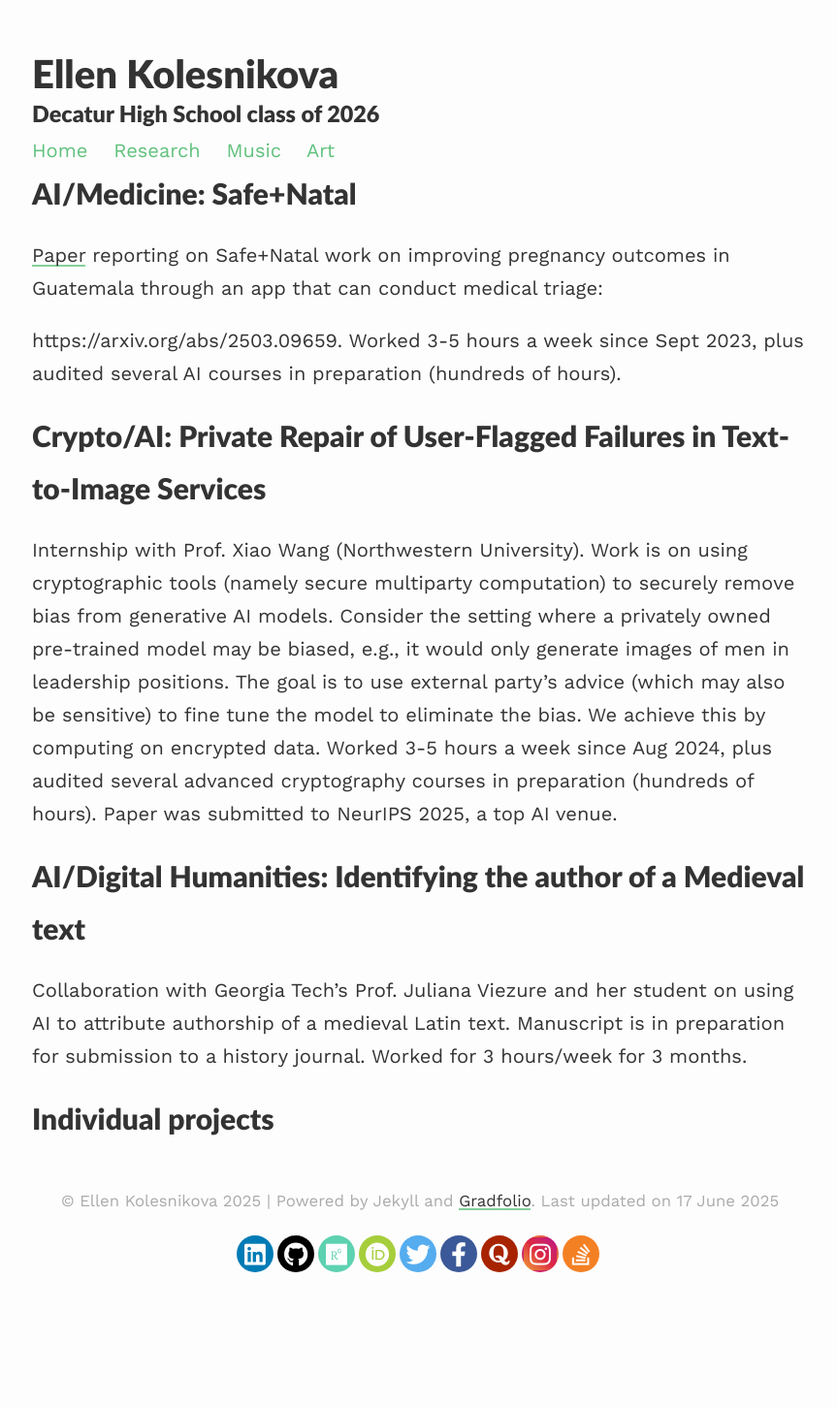
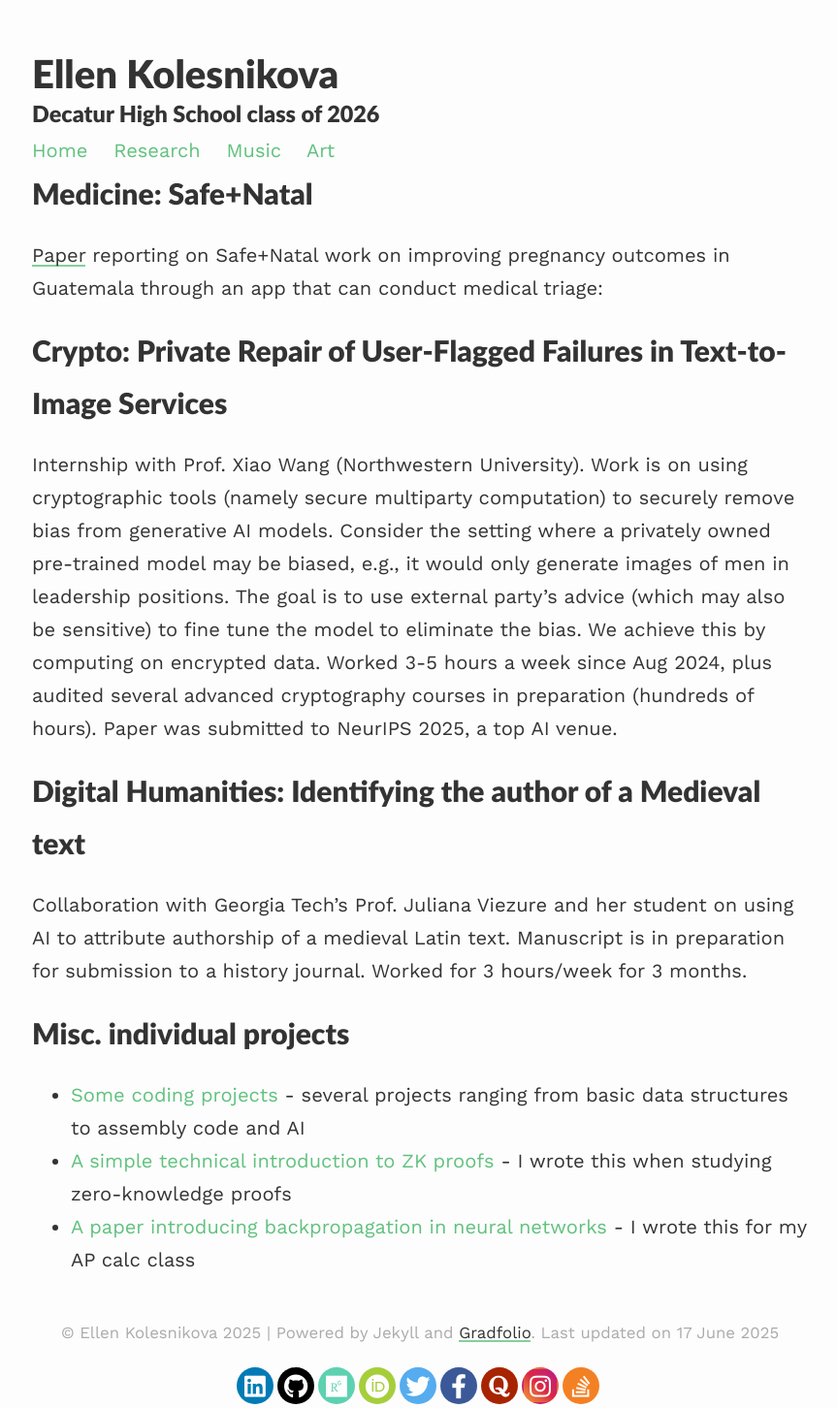
Before and after one commit to ellenkolesnikova/ellenkolesnikova.github.io, a Jekyll site: the page built from research.md, in a window 1280 px wide. Shown: the whole page at 97% size, without its empty margins (207-1070 px from the left). Built offline with Jekyll 4.4.1, drawn with Linux system fonts in a browser that asks for light colours; nearby versions of some CDN libraries; before the commit the page ends 1316 px from its top, so only the background shows below that.

Commit message:
Update research.md

```diff
--- a/research.md
+++ b/research.md
@@ -2,25 +2,25 @@
 layout: default
 ---
 
-AI/Medicine: Safe+Natal
+Medicine: Safe+Natal
 ============
-[Paper](http://www.unexpected-vortices.com/sw/rippledoc/quick-markdown-example.html){:target="_blank"} reporting on Safe+Natal work on improving pregnancy outcomes in Guatemala through an app that can conduct medical triage:
+[Paper](https://arxiv.org/abs/2503.09659){:target="_blank"} reporting on Safe+Natal work on improving pregnancy outcomes in Guatemala through an app that can conduct medical triage:
 
 
 
-https://arxiv.org/abs/2503.09659. Worked 3-5 hours a week since Sept 2023, plus audited several AI courses in preparation (hundreds of hours).
 
-
-
-Crypto/AI: Private Repair of User-Flagged Failures in Text-to-Image Services
+Crypto: Private Repair of User-Flagged Failures in Text-to-Image Services
 ============
 Internship with Prof. Xiao Wang (Northwestern University). Work is on using cryptographic tools (namely secure multiparty computation) to securely remove bias from generative AI models. Consider the setting where a privately owned pre-trained model may be biased, e.g., it would only generate images of men in leadership positions. The goal is to use external party’s advice (which may also be sensitive) to fine tune the model to eliminate the bias. We achieve this by computing on encrypted data. Worked 3-5 hours a week since Aug 2024, plus audited several advanced cryptography courses in preparation (hundreds of hours).  Paper was submitted to NeurIPS 2025, a top AI venue.
 
 
-AI/Digital Humanities: Identifying the author of a Medieval text
+Digital Humanities: Identifying the author of a Medieval text
 ============
 Collaboration with Georgia Tech’s Prof. Juliana Viezure and her student on using AI to attribute authorship of a medieval Latin text. Manuscript is in preparation for submission to a history journal.  Worked for 3 hours/week for 3 months.
 
 
-Individual projects
+Misc. individual projects
 ============
+- [Some coding projects](https://github.com/ellenkolesnikova/projects){:target="_blank"} - several projects ranging from basic data structures to assembly code and AI
+- [A simple technical introduction to ZK proofs](https://ellenkolesnikova.github.io/assets/files/zkintro.pdf){:target="_blank"} - I wrote this when studying zero-knowledge proofs
+- [A paper introducing backpropagation in neural networks](https://ellenkolesnikova.github.io/assets/files/neuralnetworks.pdf){:target="_blank"} - I wrote this for my AP calc class
```
